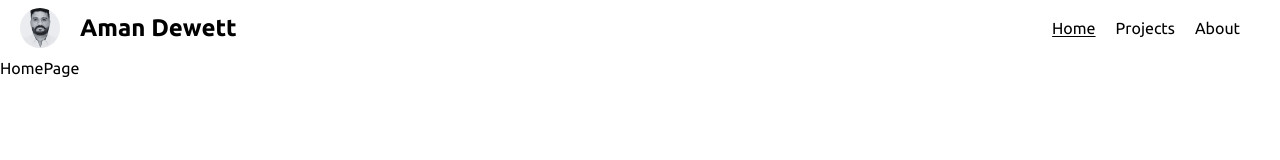
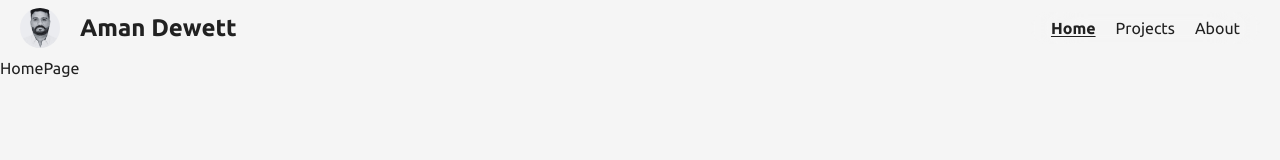
Before and after one commit to amandewett/dewett-tech-nextjs, a Next.js app: page / in a window 1280 px wide. Shown: the top 160 px of the page. Built offline with nearby package versions, Linux system fonts and the light colour scheme.

Commit message:
Updates
- minor fixes with logo
- Added colors in tailwind
- Installed sharp module
- updated colors in CSS file

```diff
--- a/app/globals.css
+++ b/app/globals.css
@@ -5,17 +5,17 @@
 @tailwind utilities;
 
 :root {
-  --color: black;
-  --bg-color: white;
+  --color: #212121;
+  --bg-color: #F5F5F5;
   box-sizing: border-box;
 }
 
-@media (prefers-color-scheme: dark) {
+/* @media (prefers-color-scheme: dark) {
   :root {
-    --color: black;
-    --bg-color: white;
+    --color: #F5F5F5;
+    --bg-color: #212121;
   }
-}
+} */
 
 body {
   color: var(--color);
--- a/components/header/Header.tsx
+++ b/components/header/Header.tsx
@@ -2,14 +2,18 @@ import { FC } from "react";
 import Image from "next/image";
 import logo from "@/public/images/logo.png";
 import { NavItem, HeaderTitle } from "./";
+import Link from "next/link";
 
 const Header: FC = () => {
   return (
     <header className="sticky top-0 left-0 right-0 h-14 flex justify-between items-center">
       <div className="flex items-center">
-        <div className="rounded-[50%] w-10 h-10 overflow-hidden ml-5 relative">
-          <Image src={logo} alt="logo" fill style={{ objectFit: "cover" }} />
-        </div>
+        <Link href="/">
+          <div className="rounded-[50%] w-10 h-10 overflow-hidden ml-5 relative">
+            <Image src={logo} alt="logo" fill style={{ objectFit: "cover" }} />
+          </div>
+        </Link>
+
         <HeaderTitle />
       </div>
 
--- a/components/header/NavItems.tsx
+++ b/components/header/NavItems.tsx
@@ -12,7 +12,9 @@ const NavItems: FC<PropsWithChildren<{ href: string }>> = ({
     <li className={href === `/` ? undefined : `ml-5`}>
       <Link
         href={href}
-        className={path === href ? "underline underline-offset-2" : ""}
+        className={
+          path === href ? "underline underline-offset-2 font-bold" : ""
+        }
       >
         {children}
       </Link>
--- a/package.json
+++ b/package.json
@@ -12,7 +12,8 @@
     "framer-motion": "^11.0.3",
     "next": "14.1.0",
     "react": "^18",
-    "react-dom": "^18"
+    "react-dom": "^18",
+    "sharp": "^0.33.2"
   },
   "devDependencies": {
     "@types/node": "^20",
--- a/tailwind.config.ts
+++ b/tailwind.config.ts
@@ -15,6 +15,8 @@ const config: Config = {
           "conic-gradient(from 180deg at 50% 50%, var(--tw-gradient-stops))",
       },
       colors: {
+        textColor: "#212121",
+        bgColor: "#F5F5F5",
         primary: "#D80621",
       },
       fontFamily: {
```
Also changed, not shown: 1 other file (tests, documents, lock files or other folders).
